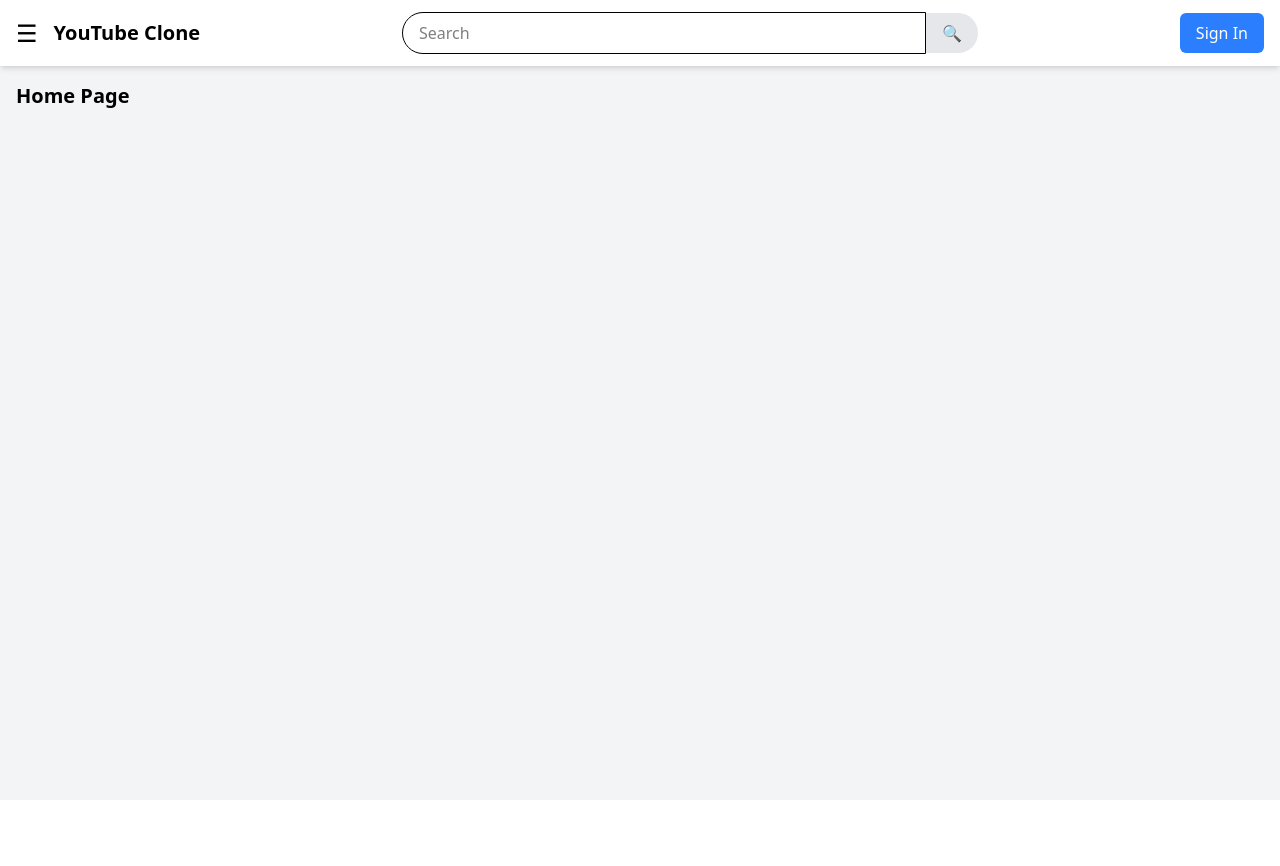
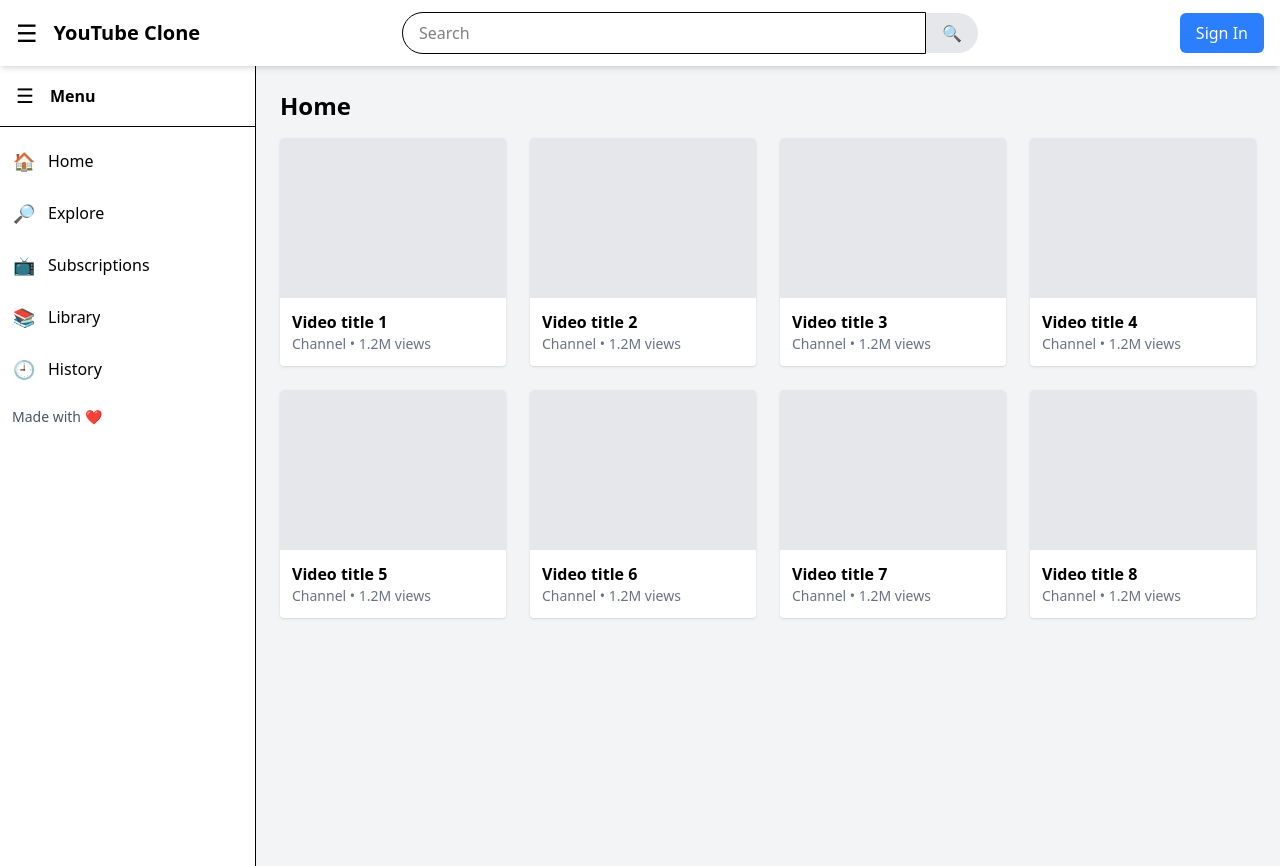
Before and after one commit to alpana15-mix/youtube-clone, a React (Vite) app in the folder client/: page / in a window 1280 px wide. Before the commit the page ends 800 px from the top, so only its background shows below. Built offline with nearby package versions, Linux system fonts and the light colour scheme.

Commit message:
feat: add Sidebar component and layout with video grid placeholders

```diff
--- a/client/src/App.jsx
+++ b/client/src/App.jsx
@@ -1,12 +1,32 @@
 import Header from "./components/Header";
+import Sidebar from "./components/Sidebar";
 
 export default function App() {
   return (
     <div className="min-h-screen bg-gray-100">
       <Header />
 
-      <div className="p-4 text-xl font-semibold">
-        Home Page
+      <div className="flex">
+        {/* Sidebar */}
+        <Sidebar />
+
+        {/* Main content area */}
+        <main className="flex-1 p-6">
+          <h2 className="text-2xl font-semibold mb-4">Home</h2>
+
+          {/* simple grid placeholder for videos */}
+          <div className="grid grid-cols-1 sm:grid-cols-2 md:grid-cols-3 lg:grid-cols-4 gap-6">
+            {Array.from({ length: 8 }).map((_, i) => (
+              <div key={i} className="bg-white rounded shadow-sm overflow-hidden">
+                <div className="bg-gray-200 h-40"></div>
+                <div className="p-3">
+                  <h3 className="font-semibold">Video title {i + 1}</h3>
+                  <p className="text-sm text-gray-500">Channel • 1.2M views</p>
+                </div>
+              </div>
+            ))}
+          </div>
+        </main>
       </div>
     </div>
   );
--- /dev/null
+++ b/client/src/components/Sidebar.jsx
@@ -0,0 +1,61 @@
+// src/components/Sidebar.jsx
+import { useState } from "react";
+
+const items = [
+  { id: 1, label: "Home", icon: "🏠" },
+  { id: 2, label: "Explore", icon: "🔎" },
+  { id: 3, label: "Subscriptions", icon: "📺" },
+  { id: 4, label: "Library", icon: "📚" },
+  { id: 5, label: "History", icon: "🕘" },
+];
+
+export default function Sidebar() {
+  const [open, setOpen] = useState(true);
+
+  return (
+    // wrapper: fixed on left with height full
+    <aside
+      className={`bg-white border-r h-screen sticky top-0 transition-all duration-200 ${
+        open ? "w-64" : "w-16"
+      }`}
+    >
+      {/* toggle */}
+      <div className="flex items-center justify-between px-3 py-3 border-b">
+        <div className="flex items-center gap-3">
+          <button
+            onClick={() => setOpen(!open)}
+            className="text-xl p-1 rounded hover:bg-gray-100"
+          >
+            ☰
+          </button>
+          {open && <span className="font-semibold">Menu</span>}
+        </div>
+      </div>
+
+      {/* items */}
+      <nav className="mt-2">
+        {items.map((it) => (
+          <div
+            key={it.id}
+            className="flex items-center gap-3 px-3 py-3 hover:bg-gray-100 cursor-pointer"
+          >
+            <div className="text-lg w-6 text-center">{it.icon}</div>
+            {/* label hides when collapsed */}
+            <div className={`overflow-hidden transition-all ${open ? "w-auto opacity-100" : "w-0 opacity-0"}`}>
+              <span className="whitespace-nowrap">{it.label}</span>
+            </div>
+          </div>
+        ))}
+      </nav>
+
+      {/* spacer */}
+      <div className="mt-auto p-3">
+        {open ? (
+          <div className="text-sm text-gray-600">Made with ❤️</div>
+        ) : (
+          <div className="text-center text-xs text-gray-400"> </div>
+        )}
+      </div>
+    </aside>
+  );
+}
```
